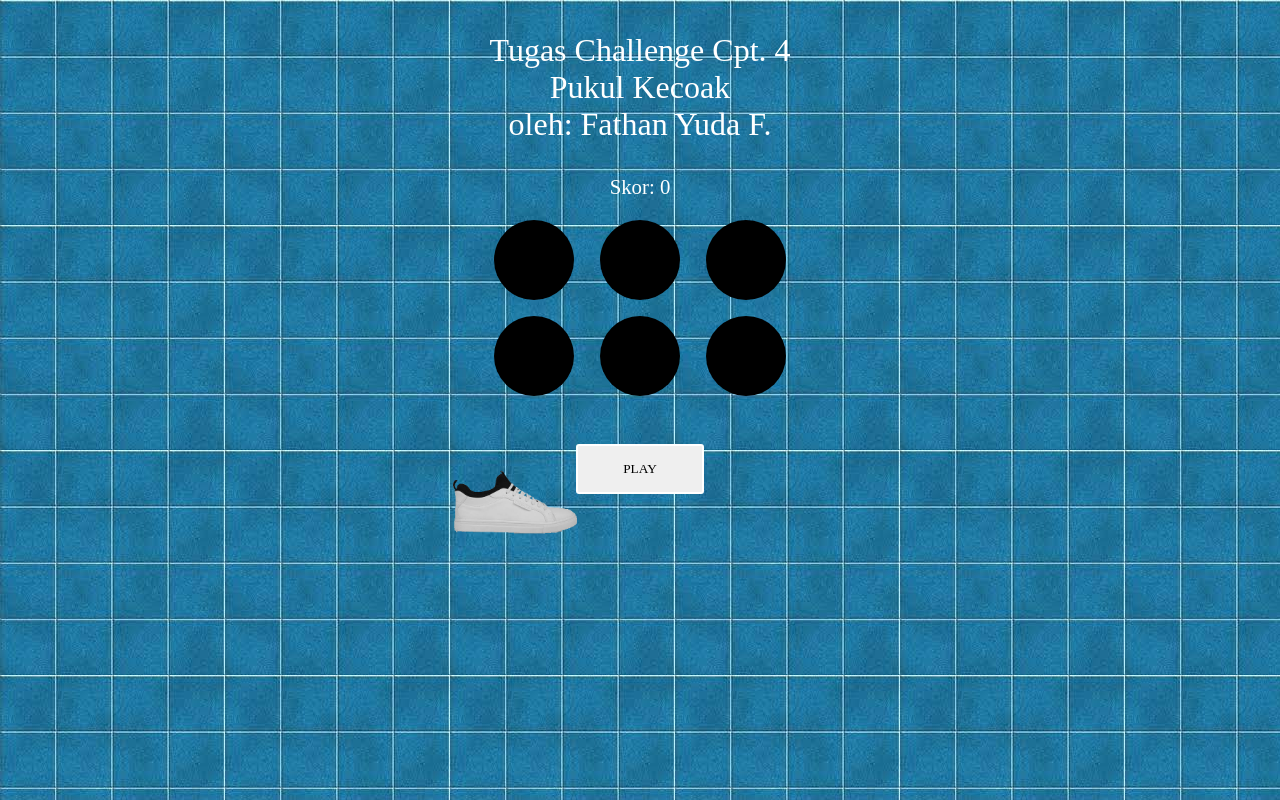
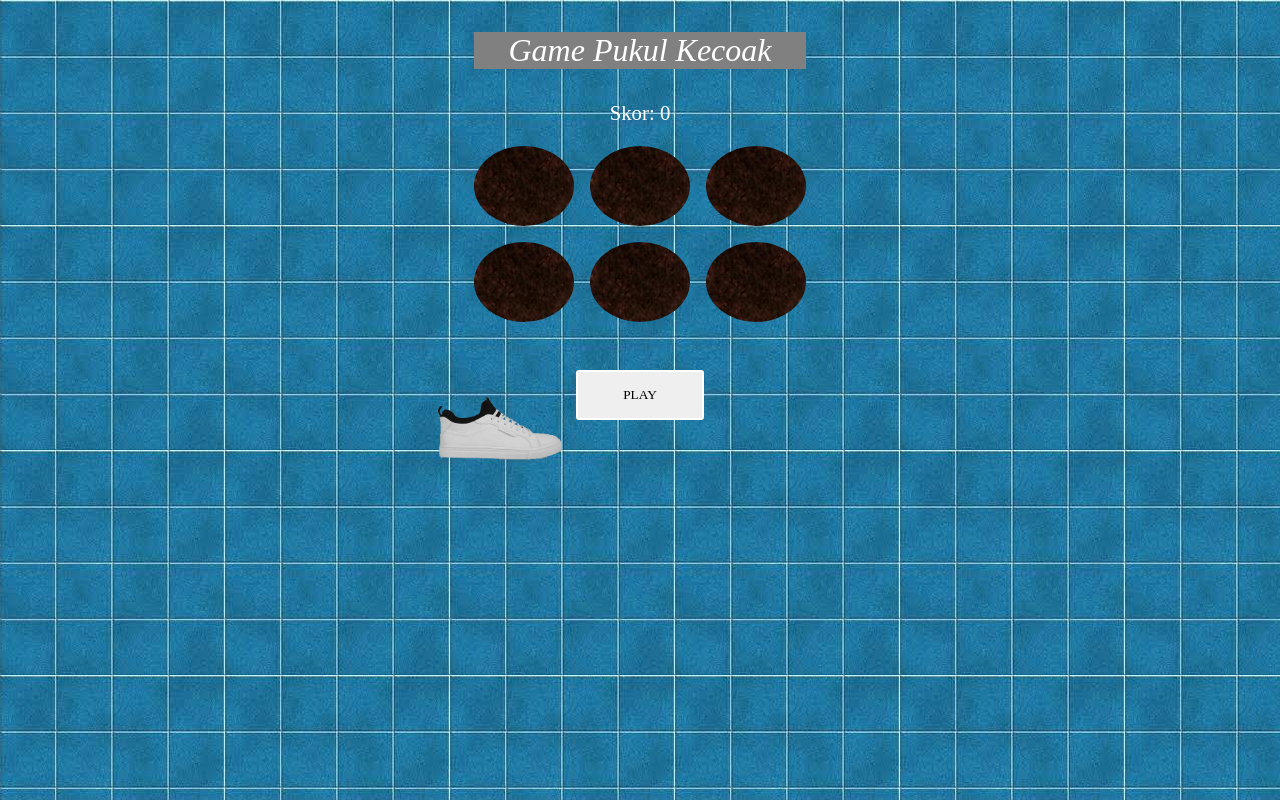
Before and after one commit to fathanyf/Binar_Challenge_Cpt.4, a plain HTML site: page index.html in a window 1280 px wide. Drawn offline with Linux system fonts and the light colour scheme.

Commit message:
merapihkan OOP dan DOM

```diff
--- a/index.html
+++ b/index.html
@@ -9,7 +9,7 @@
 </head>
 <body>
     <div class="container">
-        <div class="heading">
+        <div id="heading">
             <p>Tugas Challenge Cpt. 4 <br> Pukul Kecoak <br> oleh: Fathan Yuda F.</p>
         </div>
         <div class="score">Skor: <span>0</span></div>
--- a/index.js
+++ b/index.js
@@ -3,6 +3,9 @@ class Welcome{
     setName(name){
         this.name = name;
         alert('Selamat Datang di Game '+this.name);
+        heading.innerHTML = 'Game ' +this.name;
+        heading.style.fontStyle = "oblique"
+        heading.style.backgroundColor = "Grey"
     }
 
     pegenalanGame(){
@@ -26,10 +29,6 @@ class Welcome{
   myGame.pegenalanGame();
   myGame.penciptaGame();
   myGame.inspirasi('pengalaman buruk penulis dengan kecoa');
-
-
-
-
 
 const score = document.querySelector(".score span");
 const holes = document.querySelectorAll(".hole");
--- a/style.css
+++ b/style.css
@@ -13,7 +13,7 @@ body {
     justify-content: center;
 }
 
-.heading {
+#heading {
     font-size: 2em;
     margin: 1em 0;
     text-align: center;
@@ -35,9 +35,9 @@ body {
 .hole {
     position: relative;
     height: 80px;
-    width: 80px;
+    width: 100px;
     border-radius: 50%;
-    background-color: black;
+    background-image: url(karat.jpg);
     overflow: hidden;
 }
 
```
Also changed, not shown: karat.jpg (added).
